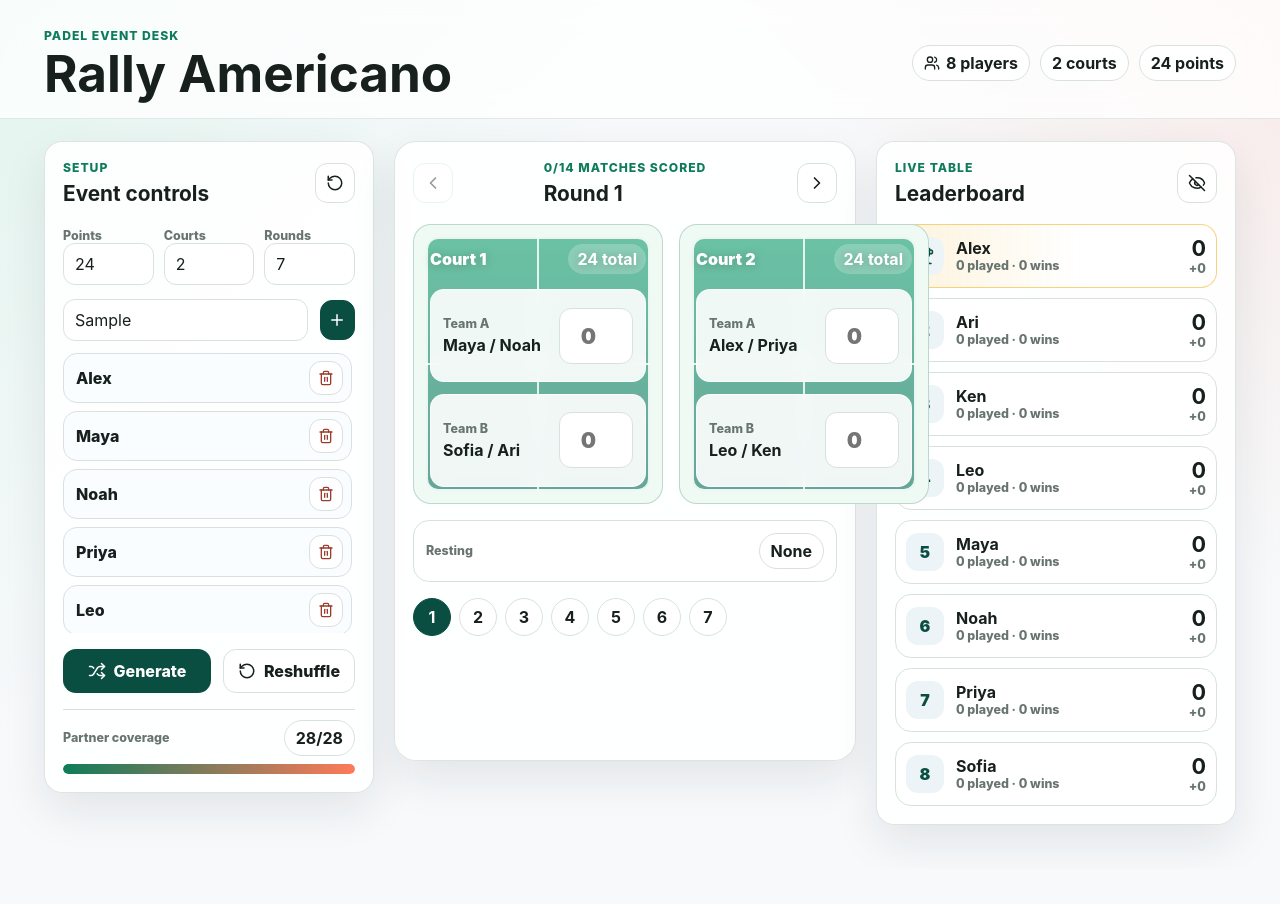
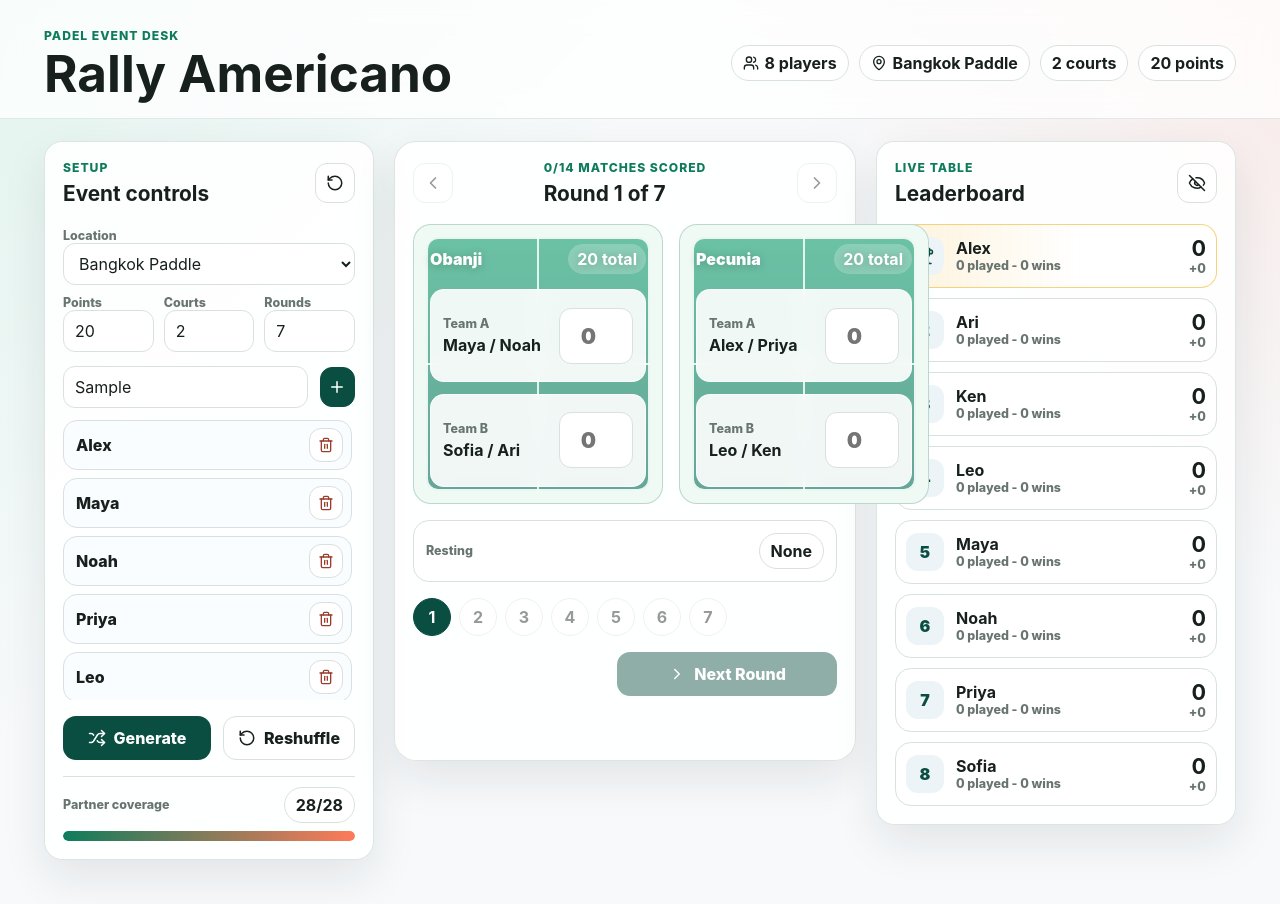
Before and after one commit to veersethisteam2214-sys/RallyAmericano, a React (Vite) app: page / in a window 1280 px wide. Both pictures are taken after typing "Sample" into the empty fields and a click on the button "Generate". Before the commit the page ends 869 px from the top, so only its background shows below. Built offline with nearby package versions, Linux system fonts and the light colour scheme.

Commit message:
Add venues and round progression

```diff
--- a/src/App.tsx
+++ b/src/App.tsx
@@ -3,6 +3,7 @@ import {
   ChevronRight,
   Eye,
   EyeOff,
+  MapPin,
   Plus,
   RotateCcw,
   Shuffle,
@@ -43,8 +44,11 @@ type LeaderboardRow = {
   average: number;
 };
 
+type VenueId = "bangkok-paddle" | "sterling-sporting-center";
+
 type PersistedState = {
   players: Player[];
+  venueId: VenueId;
   pointsPerGame: number;
   courtCount: number;
   roundCount: number;
@@ -55,6 +59,23 @@ type PersistedState = {
 };
 
 const STORAGE_KEY = "rally-americano-state-v1";
+
+const venues: Record<
+  VenueId,
+  {
+    name: string;
+    courts: string[];
+  }
+> = {
+  "bangkok-paddle": {
+    name: "Bangkok Paddle",
+    courts: ["Obanji", "Pecunia"],
+  },
+  "sterling-sporting-center": {
+    name: "Sterling Sporting Center",
+    courts: ["Court 1", "Court 2"],
+  },
+};
 
 const starterPlayers: Player[] = [
   "Alex",
@@ -107,11 +128,15 @@ function recommendedCourts(playerCount: number) {
 function recommendedRounds(playerCount: number, courtCount: number) {
   if (playerCount < 4) return 0;
   const pairTotal = (playerCount * (playerCount - 1)) / 2;
-  return clamp(Math.ceil(pairTotal / Math.max(1, courtCount * 2)), 1, 24);
+  return clamp(Math.ceil(pairTotal / Math.max(1, courtCount * 2)), 1, 72);
 }
 
 function getPlayerName(players: Player[], id: string) {
   return players.find((player) => player.id === id)?.name ?? "Removed player";
+}
+
+function getCourtName(venueId: VenueId, court: number) {
+  return venues[venueId].courts[court - 1] ?? `Court ${court}`;
 }
 
 function generateSchedule(
@@ -123,10 +148,42 @@ function generateSchedule(
   const ids = players.map((player) => player.id);
   const courts = clamp(courtCount, 1, recommendedCourts(ids.length));
   const rounds = Math.max(0, roundCount);
+  if (ids.length < 4 || rounds === 0) return [];
+
+  const baseCycleLength = recommendedRounds(ids.length, courts);
+  const baseCycle = generateCycle(players, courts, baseCycleLength, seed);
+
+  return Array.from({ length: rounds }, (_, index) => {
+    const template = baseCycle[index % baseCycle.length];
+    const cycleNumber = Math.floor(index / baseCycle.length) + 1;
+
+    return {
+      id: `round_${index + 1}_cycle_${cycleNumber}_${seed}`,
+      number: index + 1,
+      matches: template.matches.map((match) => ({
+        ...match,
+        id: `r${index + 1}_c${match.court}_${seed}`,
+        scoreA: undefined,
+        scoreB: undefined,
+      })),
+      resting: [...template.resting],
+    };
+  });
+}
+
+function generateCycle(
+  players: Player[],
+  courtCount: number,
+  roundCount: number,
+  seed: number
+): Round[] {
+  const ids = players.map((player) => player.id);
+  const courts = clamp(courtCount, 1, recommendedCourts(ids.length));
   const playCounts = new Map<string, number>();
   const restCounts = new Map<string, number>();
   const partnerCounts = new Map<string, number>();
   const opponentCounts = new Map<string, number>();
+  const totalPartnerPairs = pairsOf(ids).length;
   let previousResting = new Set<string>();
 
   ids.forEach((id) => {
@@ -136,7 +193,7 @@ function generateSchedule(
 
   const schedule: Round[] = [];
 
-  for (let roundIndex = 0; roundIndex < rounds; roundIndex += 1) {
+  for (let roundIndex = 0; roundIndex < roundCount; roundIndex += 1) {
     const used = new Set<string>();
     const matches: Match[] = [];
 
@@ -149,6 +206,7 @@ function generateSchedule(
         partnerCounts,
         opponentCounts,
         previousResting,
+        freshPartnersNeeded: countCoveredPartnerPairs(partnerCounts) < totalPartnerPairs,
         seed,
         roundIndex,
         court,
@@ -195,6 +253,10 @@ function generateSchedule(
   return schedule;
 }
 
+function countCoveredPartnerPairs(partnerCounts: Map<string, number>) {
+  return Array.from(partnerCounts.values()).filter((count) => count > 0).length;
+}
+
 function bestCandidate(args: {
   ids: string[];
   used: Set<string>;
@@ -203,6 +265,7 @@ function bestCandidate(args: {
   partnerCounts: Map<string, number>;
   opponentCounts: Map<string, number>;
   previousResting: Set<string>;
+  freshPartnersNeeded: boolean;
   seed: number;
   roundIndex: number;
   court: number;
@@ -251,6 +314,7 @@ function candidateScore(
     partnerCounts: Map<string, number>;
     opponentCounts: Map<string, number>;
     previousResting: Set<string>;
+    freshPartnersNeeded: boolean;
     seed: number;
     roundIndex: number;
     court: number;
@@ -271,10 +335,11 @@ function candidateScore(
     0
   );
   const restReturn = group.reduce((sum, id) => sum + (args.previousResting.has(id) ? 16 : 0), 0);
-  const partnerNovelty = teammatePairs.reduce(
-    (sum, key) => sum + 40 / (1 + (args.partnerCounts.get(key) ?? 0)),
-    0
-  );
+  const partnerNovelty = teammatePairs.reduce((sum, key) => {
+    const previousPairings = args.partnerCounts.get(key) ?? 0;
+    if (!args.freshPartnersNeeded) return sum + 40 / (1 + previousPairings);
+    return sum + (previousPairings === 0 ? 1600 : -1600);
+  }, 0);
   const opponentNovelty = opponentPairs.reduce(
     (sum, key) => sum + 10 / (1 + (args.opponentCounts.get(key) ?? 0)),
     0
@@ -342,7 +407,8 @@ function calculateLeaderboard(players: Player[], schedule: Round[], pointsPerGam
 function App() {
   const [players, setPlayers] = useState<Player[]>(starterPlayers);
   const [newPlayerName, setNewPlayerName] = useState("");
-  const [pointsPerGame, setPointsPerGame] = useState(24);
+  const [venueId, setVenueId] = useState<VenueId>("bangkok-paddle");
+  const [pointsPerGame, setPointsPerGame] = useState(20);
   const [courtCount, setCourtCount] = useState(2);
   const [roundCount, setRoundCount] = useState(7);
   const [activeRound, setActiveRound] = useState(0);
@@ -356,7 +422,8 @@ function App() {
     try {
       const parsed = JSON.parse(saved) as PersistedState;
       setPlayers(parsed.players?.length ? parsed.players : starterPlayers);
-      setPointsPerGame(parsed.pointsPerGame ?? 24);
+      setVenueId(parsed.venueId && venues[parsed.venueId] ? parsed.venueId : "bangkok-paddle");
+      setPointsPerGame(parsed.pointsPerGame ?? 20);
       setCourtCount(parsed.courtCount ?? 2);
       setRoundCount(parsed.roundCount ?? 7);
       setActiveRound(parsed.activeRound ?? 0);
@@ -371,6 +438,7 @@ function App() {
   useEffect(() => {
     const next: PersistedState = {
       players,
+      venueId,
       pointsPerGame,
       courtCount,
       roundCount,
@@ -380,19 +448,29 @@ function App() {
       scheduleSeed,
     };
     window.localStorage.setItem(STORAGE_KEY, JSON.stringify(next));
-  }, [activeRound, courtCount, leaderboardVisible, players, pointsPerGame, roundCount, schedule, scheduleSeed]);
+  }, [activeRound, courtCount, leaderboardVisible, players, pointsPerGame, roundCount, schedule, scheduleSeed, venueId]);
 
   useEffect(() => {
-    const maxCourts = recommendedCourts(players.length);
+    const maxCourts = Math.min(recommendedCourts(players.length), venues[venueId].courts.length);
     setCourtCount((current) => clamp(current, 1, maxCourts));
-  }, [players.length]);
+  }, [players.length, venueId]);
 
   const leaderboard = useMemo(
     () => calculateLeaderboard(players, schedule, pointsPerGame),
     [players, pointsPerGame, schedule]
   );
   const active = schedule[activeRound];
-  const maxCourts = recommendedCourts(players.length);
+  const selectedVenue = venues[venueId];
+  const maxCourts = Math.min(recommendedCourts(players.length), selectedVenue.courts.length);
+  const currentRoundComplete =
+    !!active &&
+    active.matches.length > 0 &&
+    active.matches.every(
+      (match) =>
+        typeof match.scoreA === "number" &&
+        typeof match.scoreB === "number" &&
+        match.scoreA + match.scoreB === pointsPerGame
+    );
   const coverage = useMemo(() => {
     const totalPairs = pairsOf(players.map((player) => player.id)).length;
     const partnerPairs = new Set<string>();
@@ -437,9 +515,28 @@ function App() {
   }
 
   function applyRecommended() {
-    const nextCourts = recommendedCourts(players.length);
+    const nextCourts = Math.min(recommendedCourts(players.length), selectedVenue.courts.length);
     setCourtCount(nextCourts);
     setRoundCount(recommendedRounds(players.length, nextCourts));
+  }
+
+  function changeVenue(nextVenueId: VenueId) {
+    setVenueId(nextVenueId);
+    setSchedule([]);
+    setActiveRound(0);
+  }
+
+  function goToNextRound() {
+    if (!schedule.length || !currentRoundComplete) return;
+    if (activeRound >= schedule.length - 1) {
+      const extendedSchedule = generateSchedule(players, courtCount, schedule.length + 1, scheduleSeed);
+      setSchedule((current) => [...current, extendedSchedule[current.length]]);
+      setActiveRound((current) => current + 1);
+      setRoundCount((current) => current + 1);
+      return;
+    }
+
+    setActiveRound((current) => current + 1);
   }
 
   function updateScore(roundId: string, matchId: string, side: "A" | "B", value: string) {
@@ -503,6 +600,9 @@ function App() {
           <span>
             <Users size={16} /> {players.length} players
           </span>
+          <span>
+            <MapPin size={16} /> {selectedVenue.name}
+          </span>
           <span>{courtCount} courts</span>
           <span>{pointsPerGame} points</span>
         </div>
@@ -521,6 +621,19 @@ function App() {
           </div>
 
           <div className="field-grid">
+            <label className="venue-field">
+              <span>Location</span>
+              <select
+                value={venueId}
+                onChange={(event) => changeVenue(event.target.value as VenueId)}
+              >
+                {Object.entries(venues).map(([id, venue]) => (
+                  <option key={id} value={id}>
+                    {venue.name}
+                  </option>
+                ))}
+              </select>
+            </label>
             <label>
               <span>Points</span>
               <input
@@ -546,9 +659,9 @@ function App() {
               <input
                 type="number"
                 min={players.length < 4 ? 0 : 1}
-                max={48}
+                max={72}
                 value={roundCount}
-                onChange={(event) => setRoundCount(clamp(Number(event.target.value), 0, 48))}
+                onChange={(event) => setRoundCount(clamp(Number(event.target.value), 0, 72))}
               />
             </label>
           </div>
@@ -619,13 +732,13 @@ function App() {
             </button>
             <div>
               <p className="eyebrow">{completedMatches}/{totalMatches} matches scored</p>
-              <h2>{active ? `Round ${active.number}` : "No schedule"}</h2>
+              <h2>{active ? `Round ${active.number} of ${schedule.length}` : "No schedule"}</h2>
             </div>
             <button
               className="icon-button"
               type="button"
-              onClick={() => setActiveRound((current) => Math.min(schedule.length - 1, current + 1))}
-              disabled={!schedule.length || activeRound >= schedule.length - 1}
+              onClick={goToNextRound}
+              disabled={!currentRoundComplete}
               title="Next round"
             >
               <ChevronRight size={20} />
@@ -648,7 +761,7 @@ function App() {
                   <article className="match-card" key={match.id}>
                     <div className="court-lines" aria-hidden="true" />
                     <div className="match-heading">
-                      <span>Court {match.court}</span>
+                      <span>{getCourtName(venueId, match.court)}</span>
                       <strong>{pointsPerGame} total</strong>
                     </div>
                     <ScoreTeam
@@ -687,10 +800,23 @@ function App() {
                     type="button"
                     className={index === activeRound ? "active" : ""}
                     onClick={() => setActiveRound(index)}
+                    disabled={index > activeRound && !currentRoundComplete}
                   >
                     {round.number}
                   </button>
                 ))}
+              </div>
+
+              <div className="round-action-row">
+                <button
+                  className="primary-button"
+                  type="button"
+                  onClick={goToNextRound}
+                  disabled={!currentRoundComplete}
+                >
+                  <ChevronRight size={18} />
+                  {activeRound >= schedule.length - 1 ? "Start Next Cycle" : "Next Round"}
+                </button>
               </div>
             </>
           )}
@@ -719,7 +845,7 @@ function App() {
                 <div className="leaderboard-name">
                   <strong>{row.name}</strong>
                   <span>
-                    {row.played} played · {row.wins} wins
+                    {row.played} played - {row.wins} wins
                   </span>
                 </div>
                 <div className="leaderboard-score">
--- a/src/styles.css
+++ b/src/styles.css
@@ -35,7 +35,8 @@ body {
 }
 
 button,
-input {
+input,
+select {
   font: inherit;
 }
 
@@ -215,9 +216,25 @@ input {
   outline: none;
 }
 
-input:focus {
+select {
+  width: 100%;
+  min-height: 42px;
+  border: 1px solid var(--line);
+  border-radius: 12px;
+  padding: 9px 11px;
+  background: #ffffff;
+  color: var(--ink);
+  outline: none;
+}
+
+input:focus,
+select:focus {
   border-color: var(--green);
   box-shadow: 0 0 0 3px rgba(14, 124, 91, 0.16);
+}
+
+.venue-field {
+  grid-column: 1 / -1;
 }
 
 .player-entry {
@@ -401,6 +418,16 @@ input:focus {
   background: var(--green-dark);
   color: #ffffff;
   border-color: var(--green-dark);
+}
+
+.round-action-row {
+  display: flex;
+  justify-content: flex-end;
+  margin-top: 16px;
+}
+
+.round-action-row .primary-button {
+  flex: 0 1 220px;
 }
 
 .empty-state {
```
Also changed, not shown: 1 other file (tests, documents, lock files or other folders).
